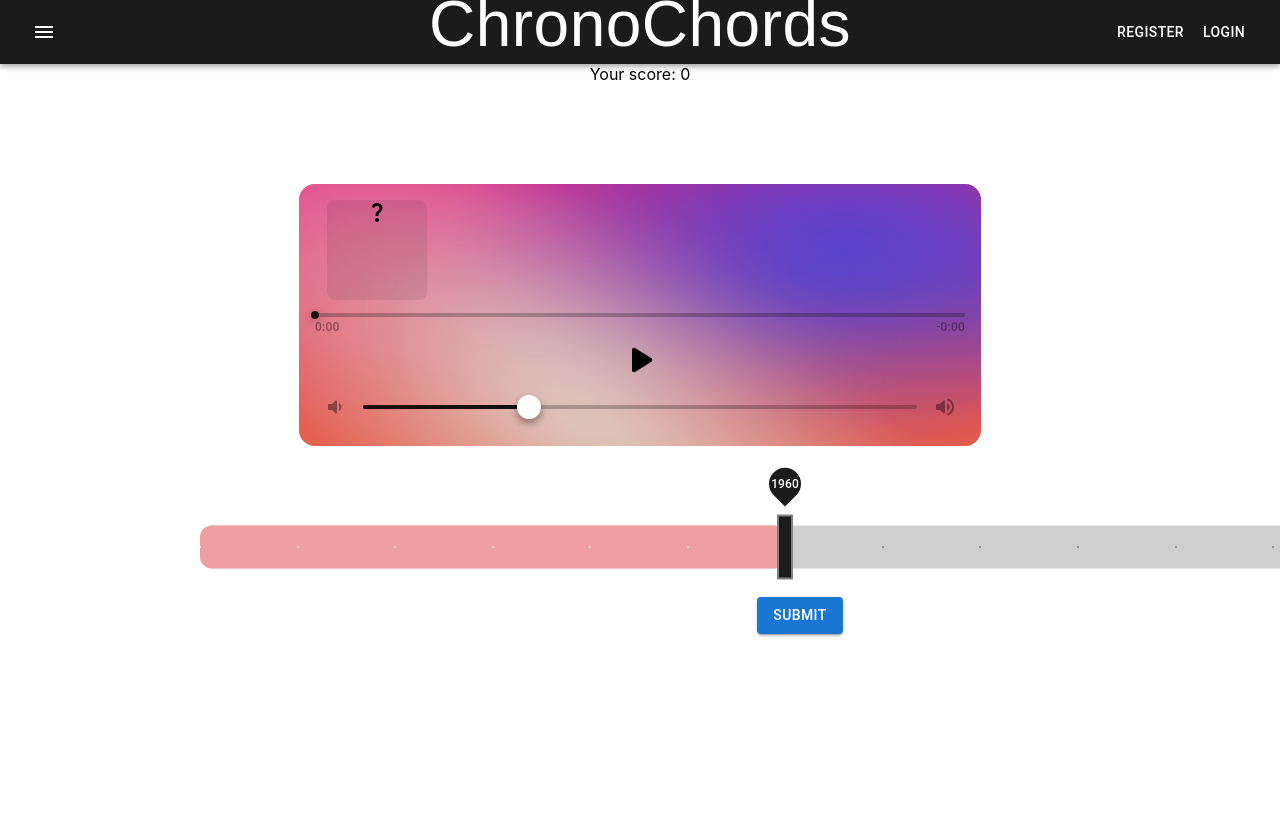
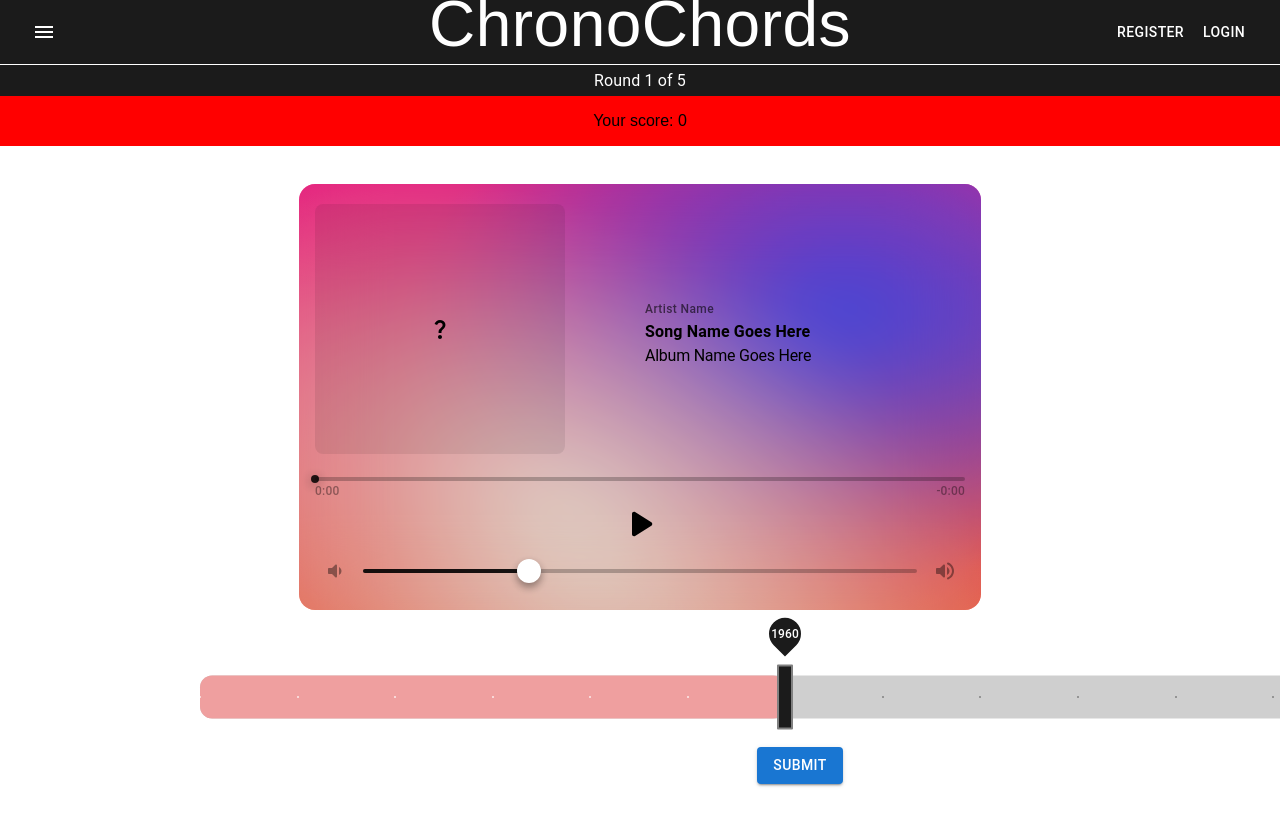
Before and after one commit to JaeSen1/ChronoChords, a React (Create React App) app in the folder frontend/: page / in a window 1280 px wide. Both pictures are taken after a click on the button "SUBMIT". Shown: the top 826 px of the page. Built offline with nearby package versions, Linux system fonts and the light colour scheme; a web font is replaced by a local one.

Commit message:
Added Round Count component, Score Display component. Made changes to MusicPlayer. Do npm i to add imports.

```diff
--- a/frontend/package.json
+++ b/frontend/package.json
@@ -10,6 +10,7 @@
     "@testing-library/jest-dom": "^5.17.0",
     "@testing-library/react": "^13.4.0",
     "@testing-library/user-event": "^13.5.0",
+    "framer-motion": "^10.16.4",
     "react": "^18.2.0",
     "react-dom": "^18.2.0",
     "react-player": "^2.13.0",
--- a/frontend/src/App.css
+++ b/frontend/src/App.css
@@ -40,3 +40,7 @@
   top: 15vh; /* Adjust as needed to position vertically from the top */
   transform: translateX(-50%); /* Ensures perfect centering regardless of the element's width */
 }
+
+.Score-text {
+  font-family: Arial, Helvetica, sans-serif
+}
--- a/frontend/src/components/Appbar.js
+++ b/frontend/src/components/Appbar.js
@@ -13,10 +13,15 @@ export default function Appbar() {
       <AppBar position="static" sx={{ backgroundColor: '#1B1B1B' }}>
         <Toolbar sx={{ display: 'flex', justifyContent: 'space-between' }}>
           {/* Left section (if you have icons or buttons to the left) */}
-          <div className="Menu-container">
-                <Menu/>
-            </div>
-
+          <Box
+            className="Menu-container"
+            sx={{
+              position: 'relative', // this ensures z-index is respected by the Menu
+              zIndex: 1300, // this value should be higher than other elements, MUI uses 1200 for AppBar, so 1300 ensures it's above
+            }}
+          >
+            <Menu/>
+          </Box>
           {/* Center section (for the title) */}
           <Box sx={{ position: 'absolute', left: '50%', transform: 'translateX(-50%)', paddingBottom: 2}}>
             <Typography variant="h6" component="div" sx={{ fontFamily: 'Monomaniac One, sans-serif', fontSize: '4rem' }}>
--- a/frontend/src/components/Musicplayer.js
+++ b/frontend/src/components/Musicplayer.js
@@ -47,6 +47,7 @@ const WallPaper = styled('div')( {
 
 const Widget = styled('div')(({ theme }) => ({
   padding: 16,
+  paddingTop: 20,
   borderRadius: 16,
   width: 650,
   maxWidth: '100%',
@@ -58,13 +59,17 @@ const Widget = styled('div')(({ theme }) => ({
 }));
 
 const CoverImage = styled('div')({
-  width: 100,
-  height: 100,
+  width: 250,
+  height: 250,
+  marginBottom: 10,
   objectFit: 'cover',
   overflow: 'hidden',
   flexShrink: 0,
   borderRadius: 8,
   backgroundColor: 'rgba(0,0,0,0.08)',
+  display: 'flex',           // added line
+  justifyContent: 'center',  // added line
+  alignItems: 'center',      // added line
   '& > img': {
     width: '100%',
   },
@@ -139,11 +144,33 @@ export default function MusicPlayerSlider() {
     <Box sx={{ width: '100%', overflow: 'hidden'}}>
     <WallPaper/>
       <Widget>
-        <Box sx={{ display: 'flex', alignItems: 'center' }}>
-          <Box sx={{ ml: 1.5, minWidth: 0}}>
+      <Box sx={{ display: 'flex', flexDirection: 'row', alignItems: 'center' }}>
+          {/* flexDirection: 'row' will place your items side by side */}
+
+          {/* Your cover image component - No changes here */}
           <CoverImage>
             <QuestionMarkIcon/>
           </CoverImage>
+
+          {/* Container for the text, you want this to take the rest of the space to the right */}
+          <Box sx={{
+              ml: 10,  // margin left to give some space between image and text
+              flexGrow: 1,  // allow this box to grow and consume the remaining space in the flex container
+              display: 'flex',
+              flexDirection: 'column',
+              alignItems: 'flex-start',  // content aligned to the start of the box (change to 'flex-end' if you want it aligned to the right)
+              minWidth: 0,  // ensures the box can shrink below its minimum content size if necessary
+            }}
+          >
+            <Typography variant="caption" color="text.secondary" fontWeight={500}>
+              Artist Name
+            </Typography>
+            <Typography noWrap>
+              <b>Song Name Goes Here</b>
+            </Typography>
+            <Typography noWrap letterSpacing={-0.25}>
+              Album Name Goes Here
+            </Typography>
           </Box>
         </Box>
 
--- /dev/null
+++ b/frontend/src/components/RoundCount.js
@@ -0,0 +1,36 @@
+import * as React from 'react';
+import Box from '@mui/material/Box';
+import Typography from '@mui/material/Typography';
+
+export default function RoundCount() {
+    return (
+        <>
+            {/* White line separator */}
+            <Box
+              sx={{
+                width: '100%',
+                borderBottom: '1px solid #FFFFFF', // this creates the white line
+              }}
+            />
+            {/* Round count section */}
+            <Box
+              sx={{
+                width: '100%',
+                backgroundColor: '#1B1B1B', // same as AppBar's color
+                py: .2, // Padding vertical for spacing
+              }}
+            >
+              <Typography
+                variant="subtitle1" // smaller text size compared to "h6"
+                component="div"
+                sx={{
+                  textAlign: 'center', // Center the text horizontally
+                  color: '#fff', // Text color, adjust as needed
+                }}
+              >
+                Round 1 of 5
+              </Typography>
+            </Box>
+        </>
+    );
+}
--- a/frontend/src/components/Score.js
+++ /dev/null
@@ -1,3 +0,0 @@
-export default function Score() {
-    return (<h1>This will be the Score</h1>);
-}
--- /dev/null
+++ b/frontend/src/components/ScoreDisplay.js
@@ -0,0 +1,46 @@
+import React from 'react';
+import { motion } from 'framer-motion';
+
+const getScoreColor = (score) => {
+  const red = Math.floor(255 - (score / 1000) * 255);
+  const green = Math.floor((score / 1000) * 255);
+  return `rgb(${red}, ${green}, 0)`;
+};
+
+const Score = ({ score }) => {
+  const scoreVariants = {
+    hidden: {
+      scaleY: 0, // Initially, the component is scaled down to nothing vertically
+      opacity: 0, // Make the component completely transparent initially
+    },
+    visible: {
+      scaleY: 1, // Animate back to the full size
+      opacity: 1, // Ensure that the component is fully visible
+      transition: {
+        duration: 0.8, // The duration over which the transition occurs
+        ease: "easeOut", // Starts quickly and slows down towards the end
+      },
+    },
+  };
+
+  // Only show the score if it is not null
+  if (score !== null) {
+    return (
+      <motion.div
+        initial="hidden"
+        animate="visible"
+        variants={scoreVariants}
+        style={{
+          backgroundColor: getScoreColor(score),
+          originY: 0, // Change the transformation origin to the top of the element
+          overflow: 'hidden', // Ensure the content doesn't spill outside during animation
+        }}
+      >
+        <p className="Score-text">{`Your score: ${score}`}</p>
+      </motion.div>
+    );
+  }
+  return null;
+};
+
+export default Score;
--- a/frontend/src/components/Slider.js
+++ b/frontend/src/components/Slider.js
@@ -73,6 +73,7 @@ const TimelineSlider = styled(Slider)({
   color: 'grey',
   width: 1200,
   height: 43,
+  marginTop: 150,
   '& .MuiSlider-track': {
     border: 'none',
     backgroundColor: '#EF9F9F'
--- a/frontend/src/pages/MainGame.js
+++ b/frontend/src/pages/MainGame.js
@@ -2,7 +2,8 @@ import '../App.css';
 import React, { useState } from 'react';
 import Slider from '../components/Slider';
 import MusicPlayer from '../components/MusicPlayer';
-import Score from '../components/Score';
+import RoundCount from '../components/RoundCount';
+import ScoreDisplay from '../components/ScoreDisplay';
 
 
 export default function MainGame() {
@@ -49,9 +50,10 @@ export default function MainGame() {
     setScore(newScore);
 };
 
-
     return (
         <div className="App">
+            <RoundCount />
+            <ScoreDisplay score={score} />
             <div className="Slider-container">
                 <Slider
                     value={userGuess}
@@ -62,8 +64,6 @@ export default function MainGame() {
             <div className="Musicplayer-container">
                 <MusicPlayer />
             </div>
-        {/* Display the score somewhere */}
-        {score !== null && <div>Your score: {score}</div>}
         </div>
     );
 }
```
Also changed, not shown: 1 other file (tests, documents, lock files or other folders). Lines whose indentation alone changed are shown as unchanged.
